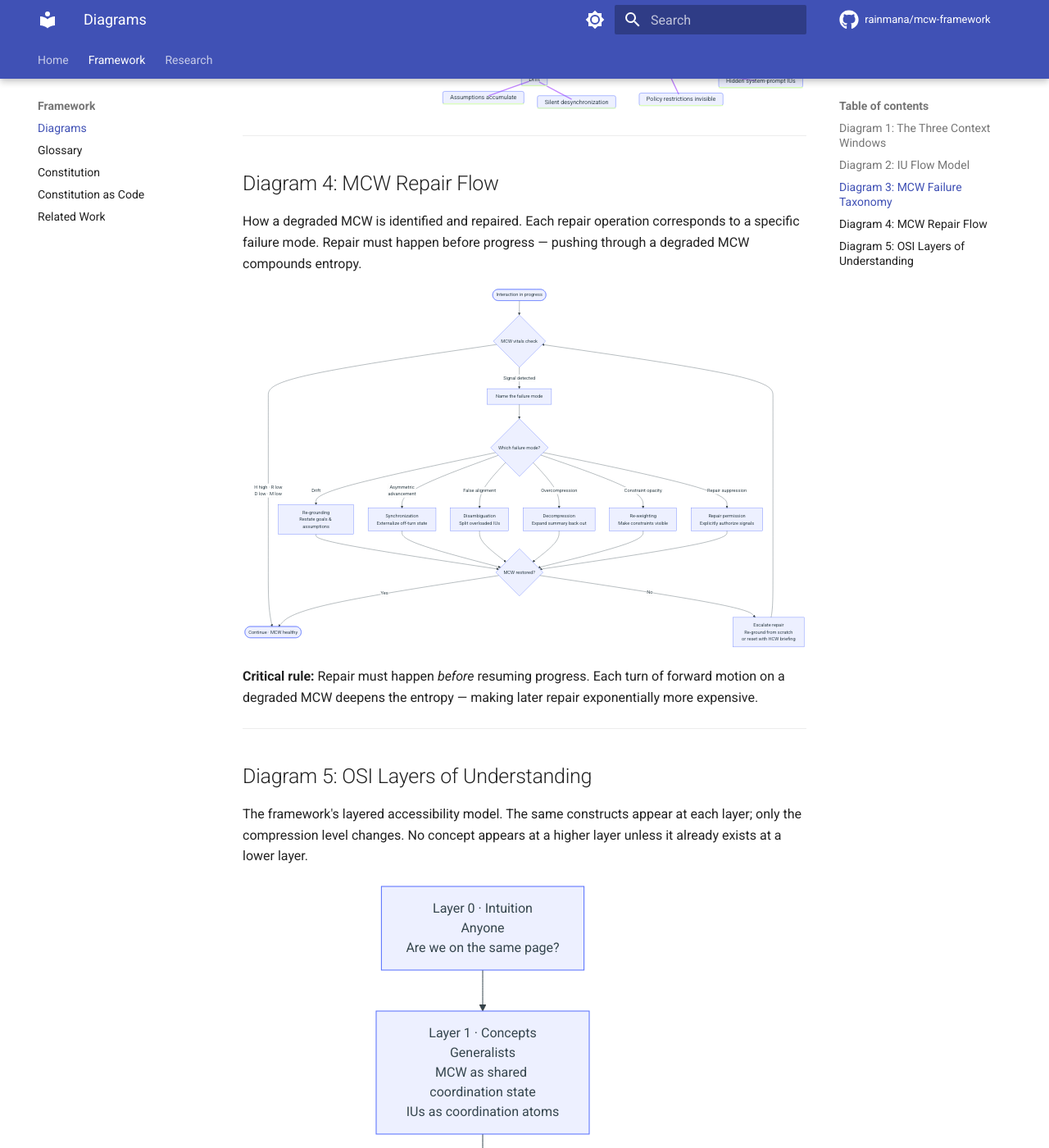
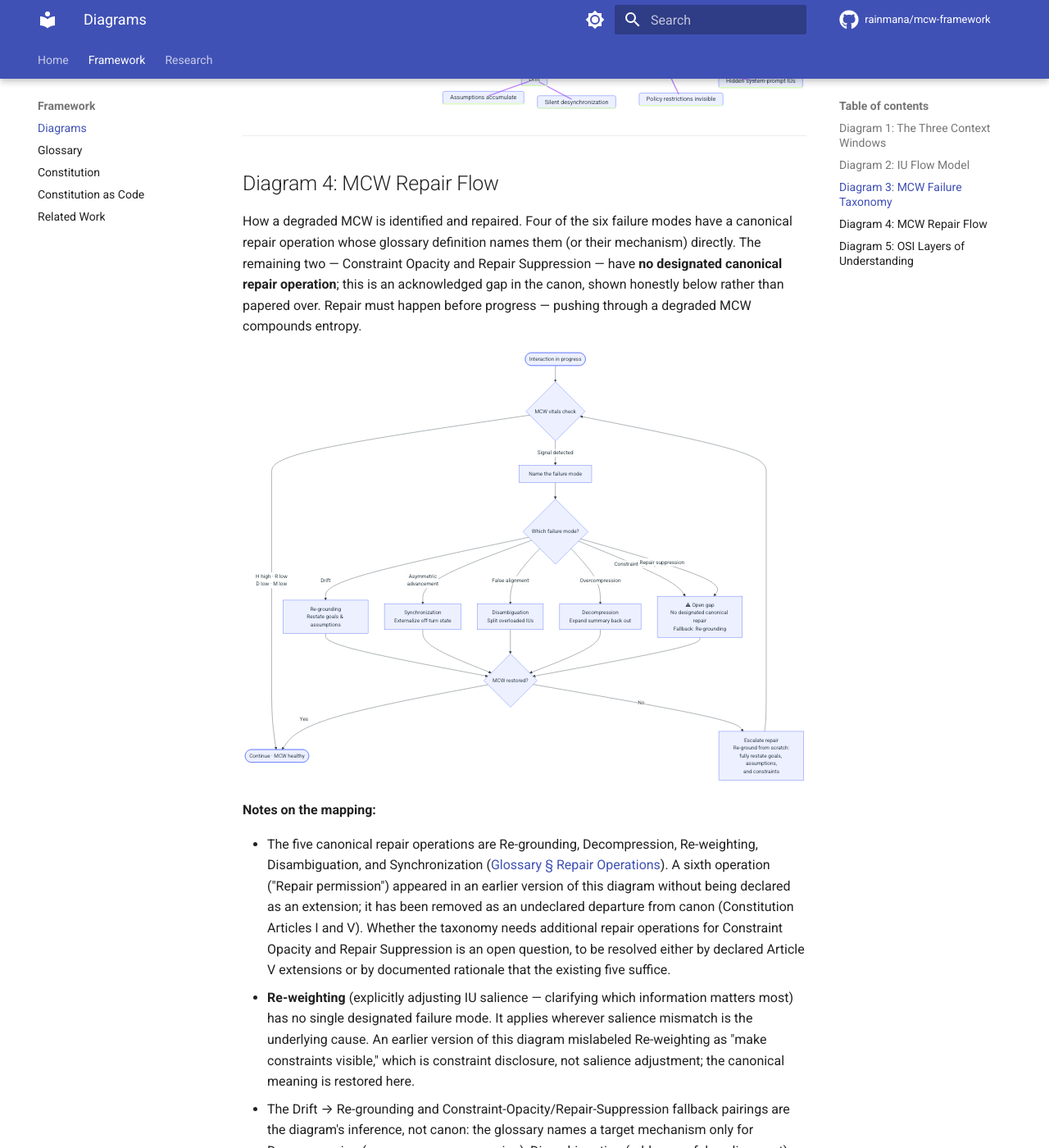
Before and after one commit to rainmana/mcw-framework, an MkDocs documentation site: the page built from docs/diagrams.md, in a window 1280 px wide and 1400 px high, scrolled down 1458 px. Shown: the whole window at 82% size. Built offline with MkDocs 1.6.1 and Material for MkDocs 9.7.7, drawn with Linux system fonts in a browser that asks for light colours; comment, search, counter and statistics services are not loaded; some of the changed text lies outside the part shown.

Commit message:
Diagrams: remove undeclared sixth repair operation; restore canonical Re-weighting
Diagram 4 showed six repair operations, but canon (glossary + Constitution
Article I) fixes five. The sixth box, 'Repair permission', was never declared
as an Article V extension, and the diagram also relabeled Re-weighting as
'make constraints visible' — constraint disclosure, not salience adjustment.

This commit is a correction to conform the diagram to existing canon, not an
amendment: it removes the undeclared operation, restores Re-weighting's
canonical meaning, shows the resulting Constraint Opacity / Repair Suppression
repair gap honestly as an open gap instead of papering over it, replaces the
undefined term 'HCW briefing' with plain defined language, and marks which
mode-to-operation pairings are canon-derived versus diagram inference.

Assessment refs: Top vulnerability 5; diagrams gaps 1, 2, 9.

Co-Authored-By: Claude Fable 5 <noreply@anthropic.com>
Claude-Session: https://claude.ai/code/session_012vXxadkBEnQJYHkewFvPgG

````diff
--- a/docs/diagrams.md
+++ b/docs/diagrams.md
@@ -118,7 +118,7 @@ mindmap
 
 ## Diagram 4: MCW Repair Flow
 
-How a degraded MCW is identified and repaired. Each repair operation corresponds to a specific failure mode. Repair must happen before progress — pushing through a degraded MCW compounds entropy.
+How a degraded MCW is identified and repaired. Four of the six failure modes have a canonical repair operation whose glossary definition names them (or their mechanism) directly. The remaining two — Constraint Opacity and Repair Suppression — have **no designated canonical repair operation**; this is an acknowledged gap in the canon, shown honestly below rather than papered over. Repair must happen before progress — pushing through a degraded MCW compounds entropy.
 
 ```mermaid
 flowchart TD
@@ -133,20 +133,25 @@ flowchart TD
     E -->|"Asymmetric\nadvancement"| G["Synchronization\nExternalize off-turn state"]
     E -->|"False alignment"| H["Disambiguation\nSplit overloaded IUs"]
     E -->|Overcompression| I["Decompression\nExpand summary back out"]
-    E -->|"Constraint opacity"| J["Re-weighting\nMake constraints visible"]
-    E -->|"Repair suppression"| K["Repair permission\nExplicitly authorize signals"]
+    E -->|"Constraint opacity"| J["⚠ Open gap\nNo designated canonical repair\nFallback: Re-grounding"]
+    E -->|"Repair suppression"| J
 
     F --> L{MCW restored?}
     G --> L
     H --> L
     I --> L
     J --> L
-    K --> L
 
     L -->|Yes| C
-    L -->|No| M["Escalate repair\nRe-ground from scratch\nor reset with HCW briefing"]
+    L -->|No| M["Escalate repair\nRe-ground from scratch:\nfully restate goals, assumptions,\nand constraints"]
     M --> B
 ```
+
+**Notes on the mapping:**
+
+- The five canonical repair operations are Re-grounding, Decompression, Re-weighting, Disambiguation, and Synchronization ([Glossary § Repair Operations](glossary.md#repair-operations)). A sixth operation ("Repair permission") appeared in an earlier version of this diagram without being declared as an extension; it has been removed as an undeclared departure from canon (Constitution Articles I and V). Whether the taxonomy needs additional repair operations for Constraint Opacity and Repair Suppression is an open question, to be resolved either by declared Article V extensions or by documented rationale that the existing five suffice.
+- **Re-weighting** (explicitly adjusting IU salience — clarifying which information matters most) has no single designated failure mode. It applies wherever salience mismatch is the underlying cause. An earlier version of this diagram mislabeled Re-weighting as "make constraints visible," which is constraint disclosure, not salience adjustment; the canonical meaning is restored here.
+- The Drift → Re-grounding and Constraint-Opacity/Repair-Suppression fallback pairings are the diagram's inference, not canon: the glossary names a target mechanism only for Decompression (reverses overcompression), Disambiguation (addresses false alignment), and Synchronization (closes asymmetric state advancement).
 
 **Critical rule:** Repair must happen *before* resuming progress. Each turn of forward motion on a degraded MCW deepens the entropy — making later repair exponentially more expensive.
 
````
